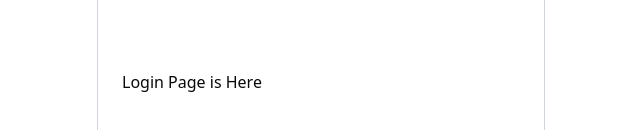
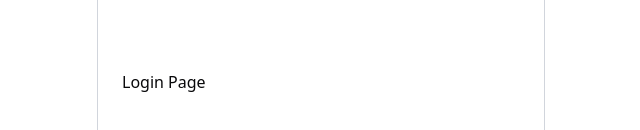
Before and after one commit to Npkrathour/commit, a Next.js app: page /auth/login in a window 1280 px wide. Shown: the part 318-448 px from the top of the page, without its empty margins (319-959 px from the left). Built offline with nearby package versions, Linux system fonts and the light colour scheme.

Commit message:
read github

```diff
--- a/app/auth/login/page.tsx
+++ b/app/auth/login/page.tsx
@@ -3,7 +3,7 @@ import { Card } from "@/components/ui/card";
 const login = () => {
   return (
     <div className="w-full max-w-md mx-auto p-6 h-screen flex flex-col justify-center border border-gray-300">
-      <h1>Login Page is Here</h1>
+      <h1>Login Page</h1>
     </div>
   );
 };
```
